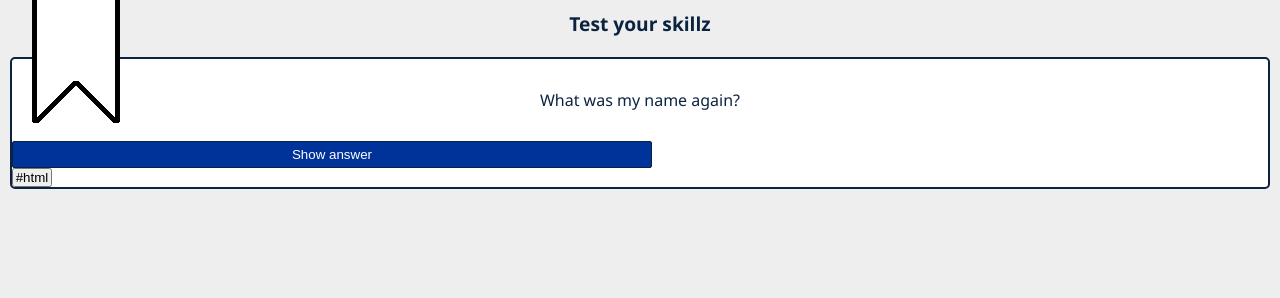
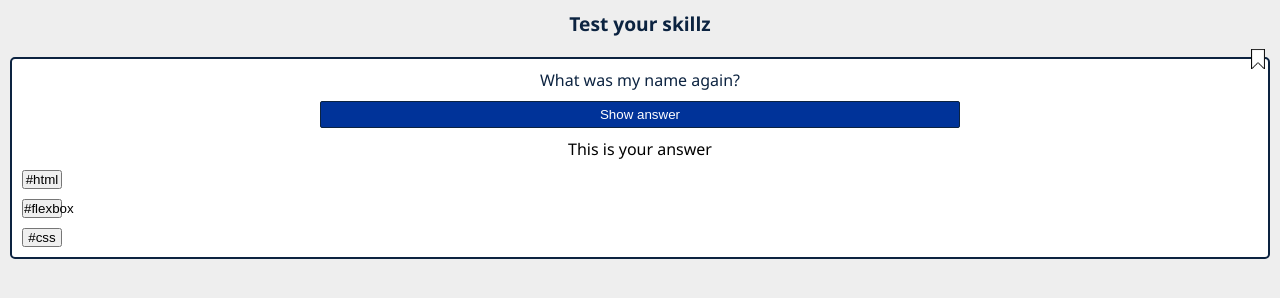
Before and after one commit to j-schilling/janosch-quiz-app, a plain HTML site: page index.html in a window 1280 px wide. Drawn offline with Linux system fonts and the light colour scheme; files whose address does not match are found by name.

Commit message:
styling the card

```diff
--- a/components/card.css
+++ b/components/card.css
@@ -7,12 +7,15 @@
   border: 2px solid var(--third-color-dark-blue);
   background-color: var(--secondary-color-white);
   border-radius: 5px;
+  justify-content: space-around;
+  gap: 10px;
+  padding: 10px;
   position: relative;
 }
 
 .question {
   text-align: center;
-  padding: 30px;
+  /* padding: 30px; */
   color: var(--third-color-dark-blue);
 }
 
@@ -23,17 +26,23 @@
   border-radius: 2px;
   padding: 5px;
   width: 50vw;
-  align-items: center;
+  align-self: center;
+}
+
+.answer {
+  align-self: center;
 }
 
 .topic-tag {
-  left: 10px;
-  bottom: 10px;
+  /* left: 10px;
+  bottom: 10px; */
   width: 40px;
   justify-content: flex-end;
 }
 
 .bookmark {
   position: absolute;
-  top: -50%;
+  top: -10px;
+  right: 0;
+  width: 20px;
 }
--- a/index.html
+++ b/index.html
@@ -9,16 +9,19 @@
   <body>
     <header><h1>Test your skillz</h1></header>
     <main>
-      <article class="card">
+      <section class="card">
         <p class="question">What was my name again?</p>
         <button class="answer-button">Show answer</button>
+        <p class="answer">This is your answer</p>
         <button class="topic-tag">#html</button>
+        <button class="topic-tag">#flexbox</button>
+        <button class="topic-tag">#css</button>
         <img
           class="bookmark"
           src="./resources/bookmark.png"
           alt="empty bookmark"
         />
-      </article>
+      </section>
     </main>
     <footer></footer>
   </body>
```
